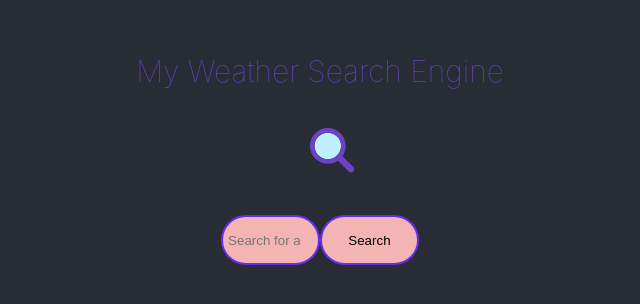
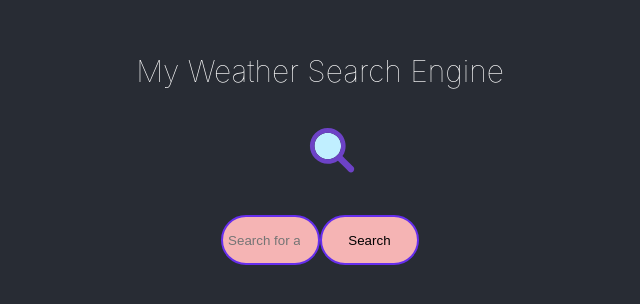
Before and after one commit to ogeoginni/My-React-Weather-App, a React (Create React App) app: page / in a window 1280 px wide. Shown: the part 254-558 px from the top of the page, without its empty margins (320-960 px from the left). Built offline with nearby package versions, Linux system fonts and the light colour scheme.

Commit message:
Update App.css

```diff
--- a/src/App.css
+++ b/src/App.css
@@ -41,7 +41,7 @@ h1 {
   font-size: 30px;
   line-height: 48px;
   font-weight: 100;
-  color: #6d42c7;
+  color: white;
 }
 
 .current-city {
```
